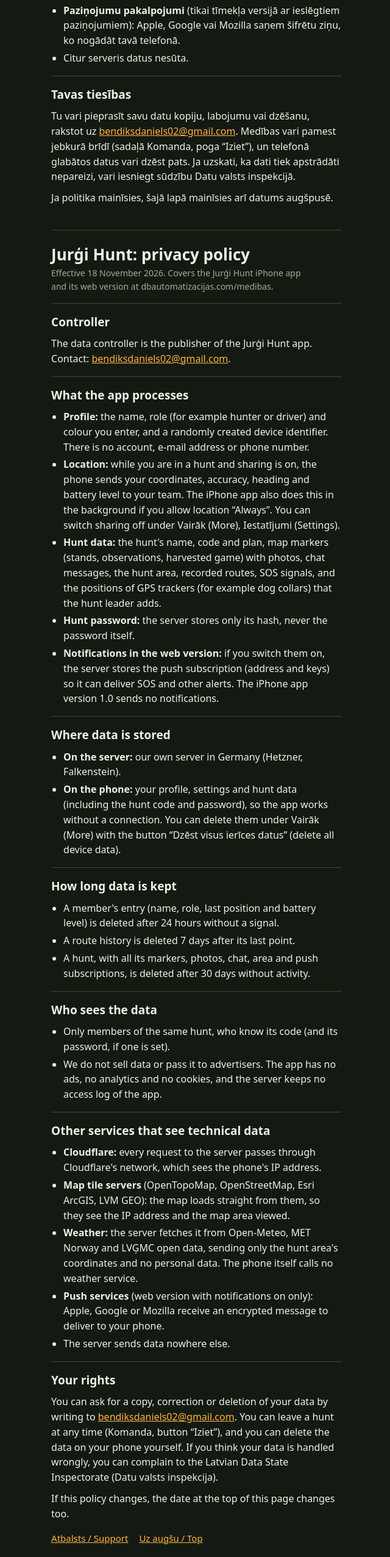
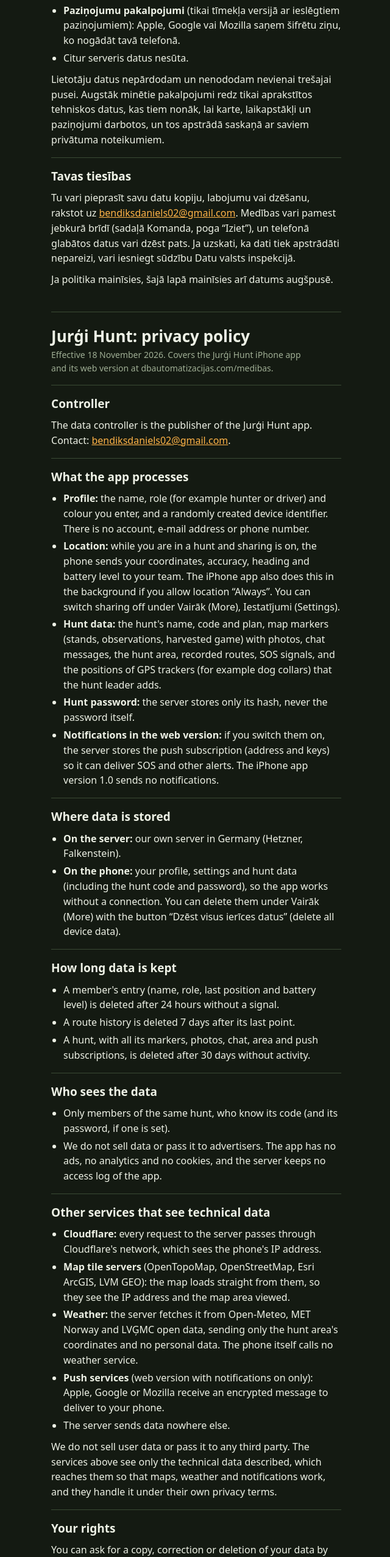
Before and after one commit to bendiksdaniels/jurgi-hunt, a plain HTML site: page privacy.html in a window 1280 px wide. Shown: the part 1787-4340 px from the top of the page at 61% size, without its empty margins (318-958 px from the left). Drawn offline with Linux system fonts and the light colour scheme.

Commit message:
Say how third parties get data
Apple 5.1.1(i): no user data sold or passed on (medibas 71a1ebf).

```diff
--- a/privacy.html
+++ b/privacy.html
@@ -81,6 +81,7 @@ hr{border:0;border-top:1px solid var(--line);margin:40px 0 24px}
 <li><b>Paziņojumu pakalpojumi</b> (tikai tīmekļa versijā ar ieslēgtiem paziņojumiem): Apple, Google vai Mozilla saņem šifrētu ziņu, ko nogādāt tavā telefonā.</li>
 <li>Citur serveris datus nesūta.</li>
 </ul>
+<p>Lietotāju datus nepārdodam un nenododam nevienai trešajai pusei. Augstāk minētie pakalpojumi redz tikai aprakstītos tehniskos datus, kas tiem nonāk, lai karte, laikapstākļi un paziņojumi darbotos, un tos apstrādā saskaņā ar saviem privātuma noteikumiem.</p>
 </section>
 
 <section>
@@ -145,6 +146,7 @@ hr{border:0;border-top:1px solid var(--line);margin:40px 0 24px}
 <li><b>Push services</b> (web version with notifications on only): Apple, Google or Mozilla receive an encrypted message to deliver to your phone.</li>
 <li>The server sends data nowhere else.</li>
 </ul>
+<p>We do not sell user data or pass it to any third party. The services above see only the technical data described, which reaches them so that maps, weather and notifications work, and they handle it under their own privacy terms.</p>
 </section>
 
 <section>
```
